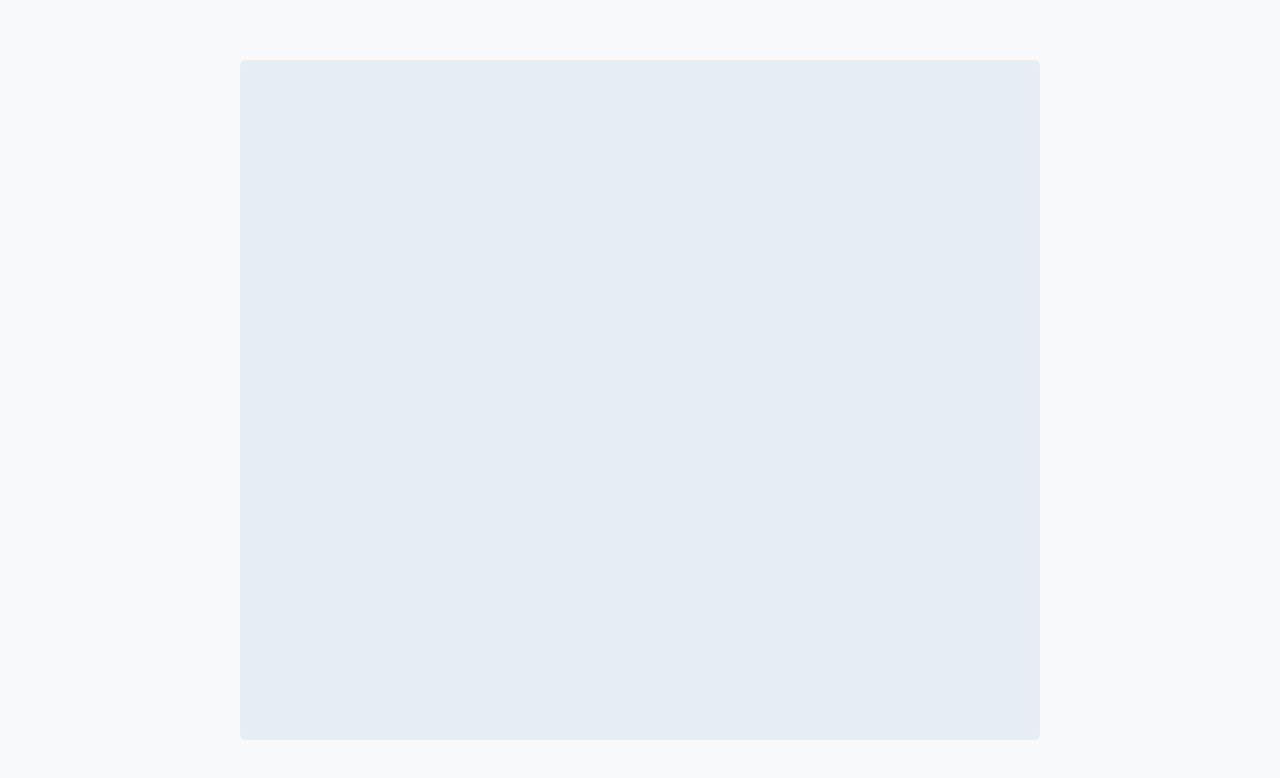
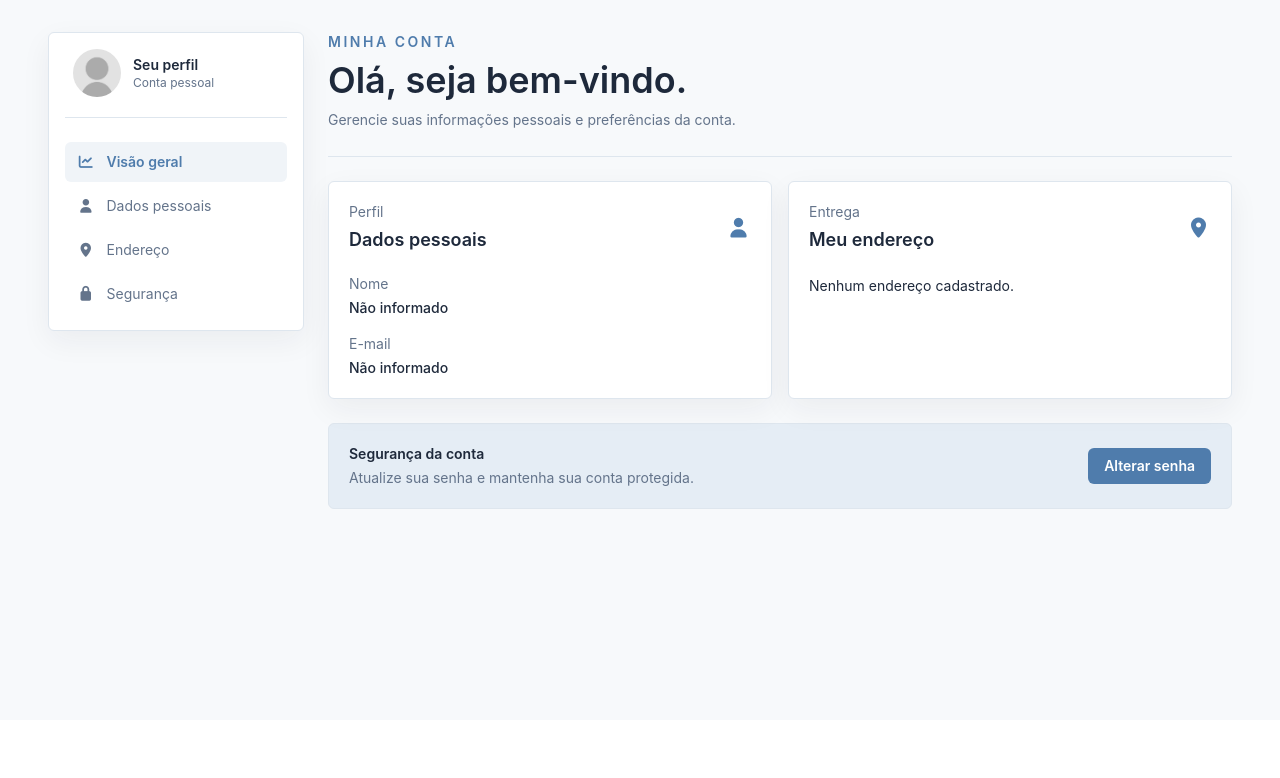
Before and after one commit to Arthur-Hirata/Vetra, a React (Vite) app in the folder Vetra/: page /profile in a window 1280 px wide. Shown: the top 778 px of the page. Built offline with nearby package versions, Linux system fonts and the light colour scheme; no server answers.

Commit message:
Add the profile front-end style

```diff
--- a/Vetra/src/Components/Navbar.tsx
+++ b/Vetra/src/Components/Navbar.tsx
@@ -14,6 +14,7 @@ function Navbar(){
         try{
             const data = await getCurrentUser()
             setUsername(data.user["name"])
+            setAvatarUrl(data.user['user_avatar'])
             setIsAuthenticated(true)
         }catch{
             setUsername("")
@@ -54,11 +55,11 @@ function Navbar(){
             </div>
             <div className="flex gap-20">
                 <button className="transition:transform duration-300 hover:scale-105"><i className="fa-solid fa-cart-shopping"></i></button>
-                <Button onClick={handleUserClick} className="mr-10">
+                <Button onClick={handleUserClick} className="mr-10 flex items-center justify-center gap-2 px-2">
                     {isAuthenticated ?(
                         <>
-                            <img src={avatar || "/foto.jpg"} alt={`Foto de ${userName}`} className="h-6 w-6 rounded-full object-cover ml-5" />
-                            <span className="absolute -mt-6">{userName}</span>
+                            <img src={avatar || "/foto.jpg"} alt={`Foto de ${userName}`} className="h-6 w-6 shrink-0 rounded-full object-cover" />
+                            <span className="truncate">{userName}</span>
                         </>
                     ): (
                         "Login"
--- a/Vetra/src/pages/Profile/Profile.tsx
+++ b/Vetra/src/pages/Profile/Profile.tsx
@@ -22,11 +22,93 @@ export default function Profile(){
         return () => window.clearTimeout(timeoutId)
     }, [getUserData])
     return(
-        <div className="bg-background flex items-center justify-center h-screen">
-            <div className="bg-card-accent w-200 h-170 flex items-center justify-center rounded-md">
-                    <span>{userName}</span>
-                    <span>{userEmail}</span>
-                    <span>{userAddress}</span>
+        <div className="min-h-[calc(100vh-5rem)] w-full bg-background px-4 py-8 sm:px-8 lg:px-12">
+            <div className="mx-auto flex w-full max-w-7xl flex-col gap-6 lg:flex-row lg:items-start">
+                <aside className="w-full shrink-0 rounded-md border border-border bg-cards p-4 shadow-card lg:sticky lg:top-6 lg:w-64">
+                    <div className="mb-6 border-b border-border px-2 pb-5">
+                        <div className="flex items-center gap-3">
+                            <img
+                                src="/foto.jpg"
+                                alt={`Foto de ${userName || "usuário"}`}
+                                className="h-12 w-12 rounded-full object-cover"
+                            />
+                            <div className="min-w-0">
+                                <p className="truncate text-sm font-semibold text-text">{userName || "Seu perfil"}</p>
+                                <p className="text-xs text-text-secondary">Conta pessoal</p>
+                            </div>
+                        </div>
+                    </div>
+
+                    <nav aria-label="Seções do perfil" className="space-y-1">
+                        <a href="#overview" className="flex items-center gap-3 rounded-md bg-card-secondary px-3 py-2.5 text-sm font-semibold text-primary">
+                            <i className="fa-solid fa-chart-line w-4 text-center" />
+                            Visão geral
+                        </a>
+                        <a href="#personal-info" className="flex items-center gap-3 rounded-md px-3 py-2.5 text-sm text-text-secondary transition-colors hover:bg-card-secondary hover:text-text">
+                            <i className="fa-solid fa-user w-4 text-center" />
+                            Dados pessoais
+                        </a>
+                        <a href="#address" className="flex items-center gap-3 rounded-md px-3 py-2.5 text-sm text-text-secondary transition-colors hover:bg-card-secondary hover:text-text">
+                            <i className="fa-solid fa-location-dot w-4 text-center" />
+                            Endereço
+                        </a>
+                        <a href="#security" className="flex items-center gap-3 rounded-md px-3 py-2.5 text-sm text-text-secondary transition-colors hover:bg-card-secondary hover:text-text">
+                            <i className="fa-solid fa-lock w-4 text-center" />
+                            Segurança
+                        </a>
+                    </nav>
+                </aside>
+
+                <main className="min-w-0 flex-1 space-y-6">
+                    <section id="overview" className="border-b border-border pb-6">
+                        <p className="mb-2 text-sm font-semibold uppercase tracking-[0.18em] text-primary">Minha conta</p>
+                        <h1 className="text-3xl font-semibold text-text sm:text-4xl">Olá, {userName || "seja bem-vindo"}.</h1>
+                        <p className="mt-2 max-w-2xl text-sm leading-6 text-text-secondary">Gerencie suas informações pessoais e preferências da conta.</p>
+                    </section>
+
+                    <section className="grid gap-4 sm:grid-cols-2">
+                        <div className="rounded-md border border-border bg-cards p-5 shadow-card">
+                            <div className="mb-5 flex items-center justify-between">
+                                <div>
+                                    <p className="text-sm text-text-secondary">Perfil</p>
+                                    <h2 className="mt-1 text-lg font-semibold text-text">Dados pessoais</h2>
+                                </div>
+                                <i className="fa-solid fa-user text-xl text-primary" />
+                            </div>
+                            <dl id="personal-info" className="space-y-4 text-sm">
+                                <div>
+                                    <dt className="text-text-secondary">Nome</dt>
+                                    <dd className="mt-1 font-medium text-text">{userName || "Não informado"}</dd>
+                                </div>
+                                <div>
+                                    <dt className="text-text-secondary">E-mail</dt>
+                                    <dd className="mt-1 break-all font-medium text-text">{userEmail || "Não informado"}</dd>
+                                </div>
+                            </dl>
+                        </div>
+
+                        <div id="address" className="rounded-md border border-border bg-cards p-5 shadow-card">
+                            <div className="mb-5 flex items-center justify-between">
+                                <div>
+                                    <p className="text-sm text-text-secondary">Entrega</p>
+                                    <h2 className="mt-1 text-lg font-semibold text-text">Meu endereço</h2>
+                                </div>
+                                <i className="fa-solid fa-location-dot text-xl text-primary" />
+                            </div>
+                            <p className="text-sm leading-6 text-text">{userAddress || "Nenhum endereço cadastrado."}</p>
+                        </div>
+                    </section>
+
+                    <section id="security" className="flex flex-col gap-4 rounded-md border border-border bg-card-accent p-5 sm:flex-row sm:items-center sm:justify-between">
+                        <div>
+                            <p className="text-sm font-semibold text-text">Segurança da conta</p>
+                            <p className="mt-1 text-sm text-text-secondary">Atualize sua senha e mantenha sua conta protegida.</p>
+                        </div>
+                        <button type="button" className="w-fit rounded-md bg-primary px-4 py-2 text-sm font-semibold text-white transition-colors hover:bg-hover">
+                            Alterar senha
+                        </button>
+                    </section>
+                </main>
             </div>
         </div>
     )
```
Also changed, not shown: 1 other file (tests, documents, lock files or other folders).
